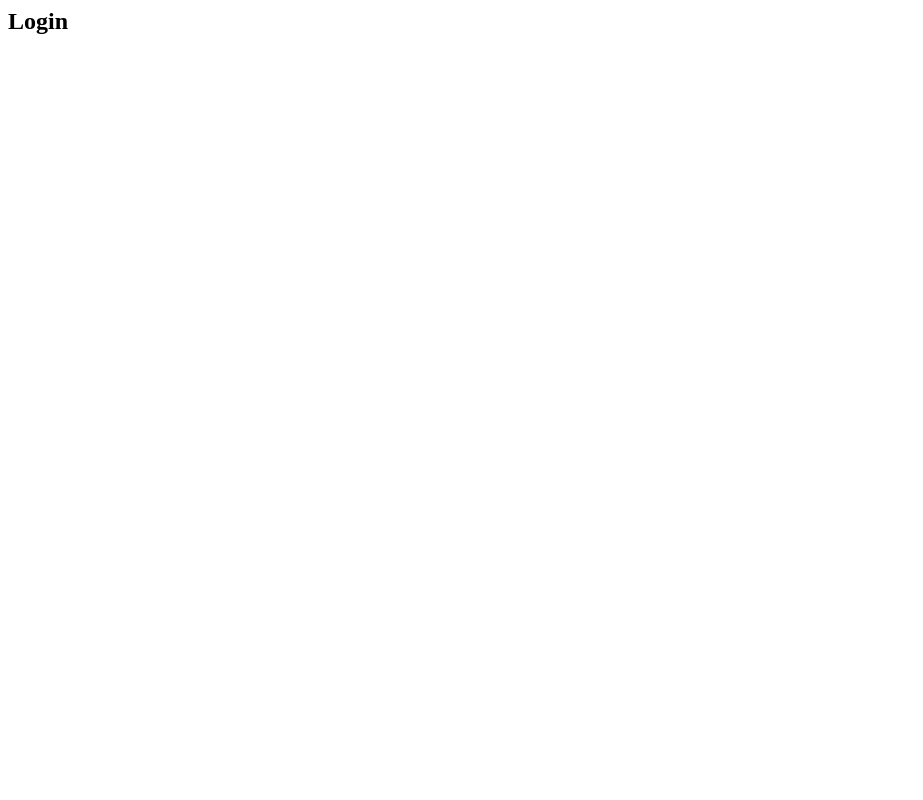
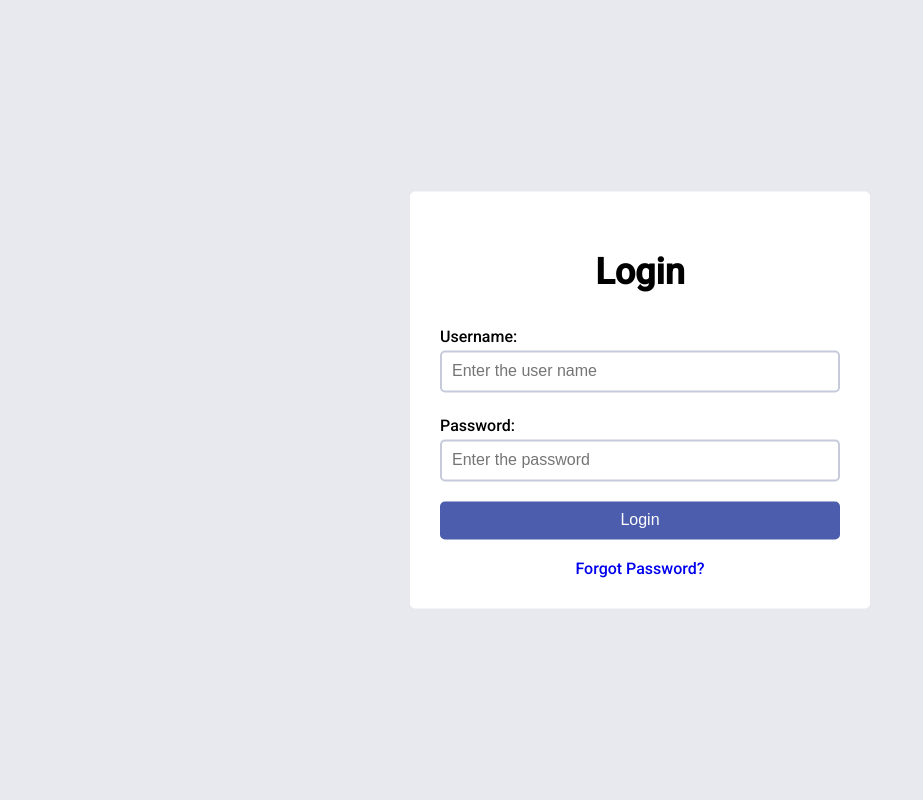
Before and after one commit to Santhoji07/livecollab-django, a Django app: page /login/ in a window 1280 px wide. Before the commit the part shown is almost empty. Shown: the whole page, without its empty margins (0-923 px from the left). Run offline with Django 5.2, Linux system fonts and the light colour scheme.

Commit message:
Added Login Page

```diff
--- a/base/templates/base/lobby.html
+++ b/base/templates/base/lobby.html
@@ -1,5 +1,6 @@
 {% extends 'base/main.html' %}
 {% load static %}
+
 {% block content %}
 
 <main>
--- a/base/templates/base/login.html
+++ b/base/templates/base/login.html
@@ -1 +1,57 @@
-<h2>Login</h2>
+{% extends 'base/main.html' %}
+{% load static %}
+
+{% block content %}
+
+<main>
+
+    <section id="form-container">
+
+        <div id="welcome-message">
+            <h1>Login</h1>
+        </div>
+
+        <form id="form">
+            <div class="field-wrapper">
+
+                <div class="form-field">
+                    <label for="name">Username:</label>
+                    <input type="text" name="name" id="name" placeholder="Enter the user name" required />
+                </div>
+
+                <div class="form-field">
+                    <label for="password">Password:</label>
+                    <input type="password" name="password" id="password" placeholder="Enter the password" required />
+                </div>
+
+                <div class="form-field">
+                    <input type="submit" value="Login" />
+                </div>
+                <p id="message" style="text-align: center;"></p>
+                <div class="forgot-password">
+                    <a href="#">Forgot Password?</a>
+                </div>
+            </div>
+        </form>
+    </section>
+</main>
+
+<script>
+    document.getElementById("form").addEventListener("submit", function (event) {
+        event.preventDefault();
+
+        const username = document.getElementById("name").value;
+        const password = document.getElementById("password").value;
+        const message = document.getElementById("message");
+
+        if (username === "user" && password === "pass") {
+            message.textContent = "Login Successful!";
+            message.style.color = "green";
+        } else {
+            message.textContent = "Invalid username or password.";
+            message.style.color = "red";
+        }
+    });
+</script>
+
+{% endblock content %}
--- a/base/templates/base/main.html
+++ b/base/templates/base/main.html
@@ -5,8 +5,7 @@
     <meta charset="UTF-8">
     <meta name="viewport" content="width=device-width, initial-scale=1.0">
     <title>MyChat</title>
-    <link rel='stylesheet' type='text/css' media='screen' href="{% static 'styles/main.css' %}">
-    <!-- <script src="{% static 'js/main.js' %}"></script> -->
+    <link rel='stylesheet' type='text/css' media='screen' href="{% static 'styles/main.css' %}?v={{ STATIC_VERSION }}">
 </head>
 <body>
     {% block content %}
--- a/static/styles/main.css
+++ b/static/styles/main.css
@@ -3,7 +3,7 @@
 
 
 :root {
-    --shaddow: 0 4px 6px -1px rgba(0, 0, 0, 0.1), 0 2px 4px -1px rgba(0, 0, 0, 0.06);
+    --shadow: 0 4px 6px -1px rgba(0, 0, 0, 0.1), 0 2px 4px -1px rgba(0, 0, 0, 0.06);
 }
 
 body {
@@ -11,8 +11,23 @@ body {
     font-family: 'Roboto', sans-serif;
 }
 
+/* ------------------  Login Page  -------------------*/
 
-/* ------------------  Register Page ------------------ */
+.forgot-password {
+    text-align: center;
+    margin-top: 20px;
+}
+
+.forgot-password a {
+    text-decoration: none;
+}
+
+.forgot-password a:hover {
+    text-decoration: underline;
+}
+
+
+/* ------------------  Register Page  ------------------ */
 
 #form-container {
     width: 400px;
@@ -73,6 +88,9 @@ body {
     cursor: pointer;
 }
 
+.form-field input[type='submit']:hover {
+    background-color: rgb(68, 100, 238);
+}
 
 @media screen and (max-width:450px) {
     #form-container {
```
Also changed, not shown: db.sqlite3.
